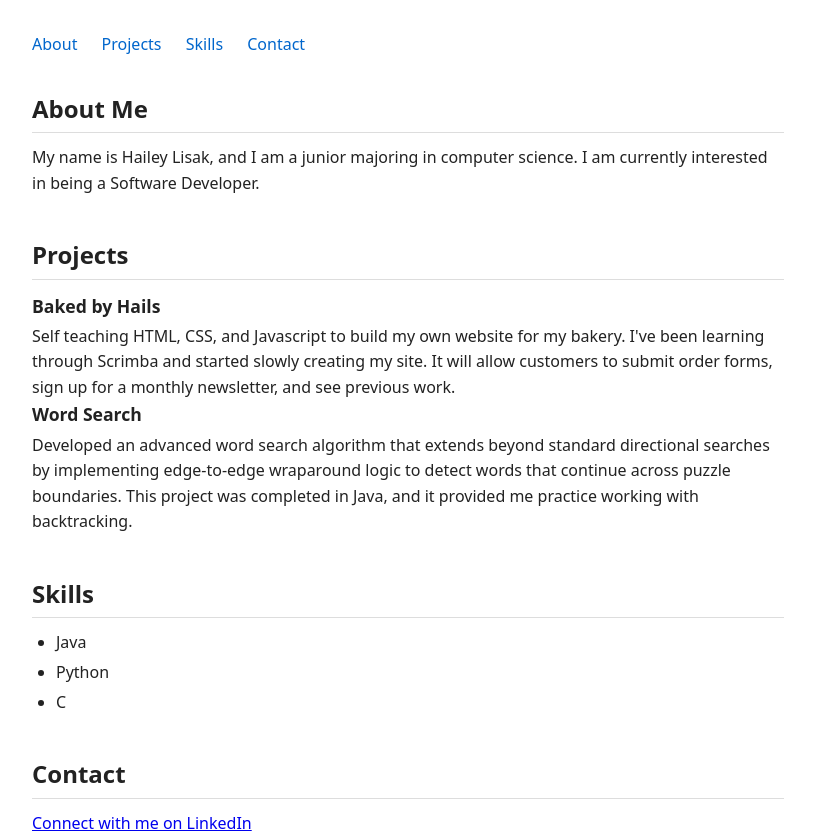
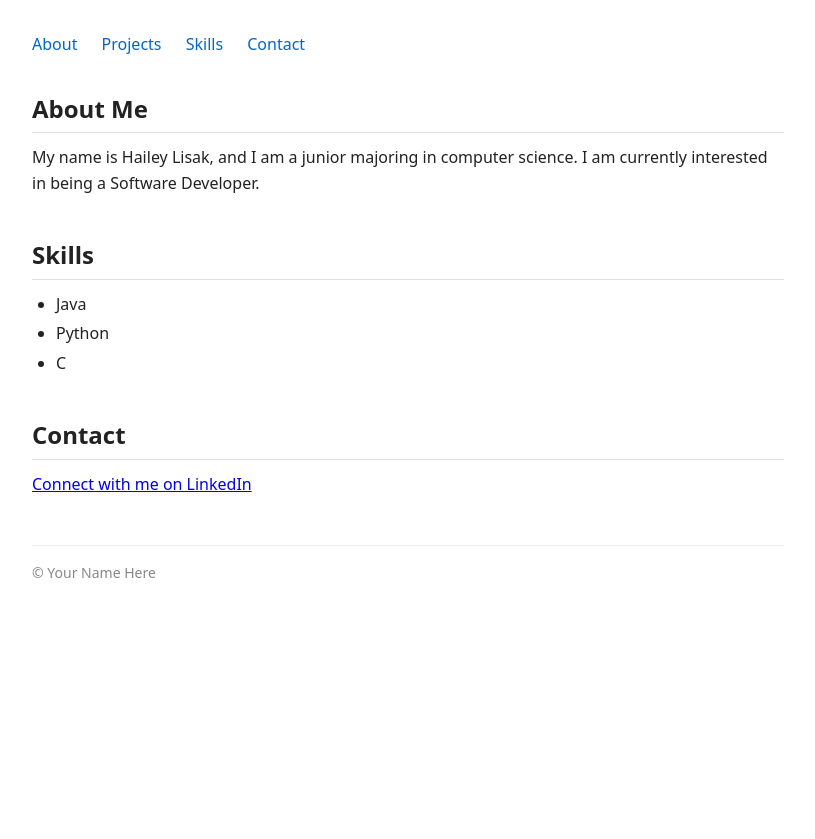
Before and after one commit to haileylisak/assig3_1530, a plain HTML site: page index.html in a window 1280 px wide. Shown: the top 839 px of the page, without its empty margins (232-1047 px from the left). After the commit the page ends 800 px from the top, so only its background shows below. Drawn offline with Linux system fonts and the light colour scheme.

Commit message:
Removed project section

```diff
--- a/index.html
+++ b/index.html
@@ -29,32 +29,7 @@
       I am currently interested in being a Software Developer.
     </section>
 
-    <section id="projects">
-      <h2>Projects</h2>
-
-      <!-- Example project entry structure — copy, fill in, and add at least 2:
-      <div class="project">
-        <h3>Project Name</h3>
-        <p>What the project does, the technologies used, and what you learned.</p>
-      </div>
-      -->
-
-      <!-- TODO: Add at least 2 project entries using the structure above -->
-      <div class="project1">
-        <h3>Baked by Hails</h3>
-        <p>Self teaching HTML, CSS, and Javascript to build my own website for my bakery.
-          I've been learning through Scrimba and started slowly creating my site. It will
-          allow customers to submit order forms, sign up for a monthly newsletter, and see previous work.
-        </p>
-      </div>
-      <div class="project2">
-        <h3>Word Search</h3>
-        <p>Developed an advanced word search algorithm that extends beyond standard directional searches
-          by implementing edge-to-edge wraparound logic to detect words that continue across puzzle boundaries.
-          This project was completed in Java, and it provided me practice working with backtracking.
-        </p>
-      </div>
-    </section>
+    <!--projects-->
 
     <section id="skills">
       <h2>Skills</h2>
```
